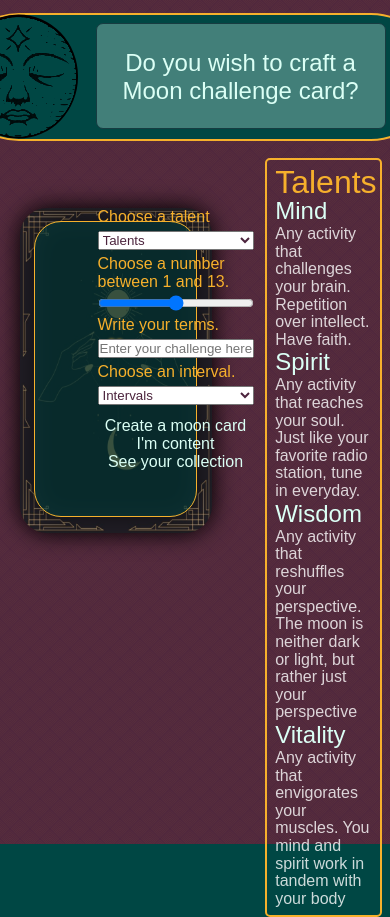
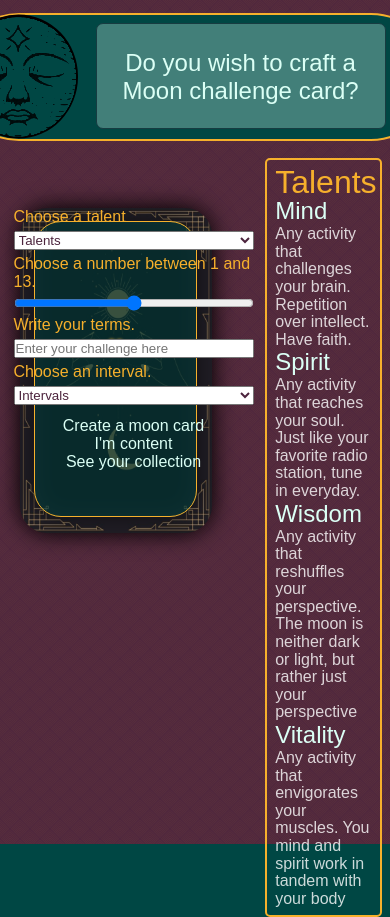
Before and after one commit to andrewvallejo/thirteen-moons, a React (Create React App) app: page / in a window 390 px wide. Shown: the top 917 px of the page. Built offline with nearby package versions, Linux system fonts and the light colour scheme; no server answers; a web font is replaced by a local one.

Commit message:
Update fix width on form to be clamp

```diff
--- a/src/styles/lll-components/Creation.scss
+++ b/src/styles/lll-components/Creation.scss
@@ -17,7 +17,7 @@
     margin-top: 5rem;
     top: 100%;
     right: 35%;
-    width: 40%;
+    width: clamp(15rem, 40vw, 34rem);
     height: 50%;
     .choice {
       color: $color-lll;
```
